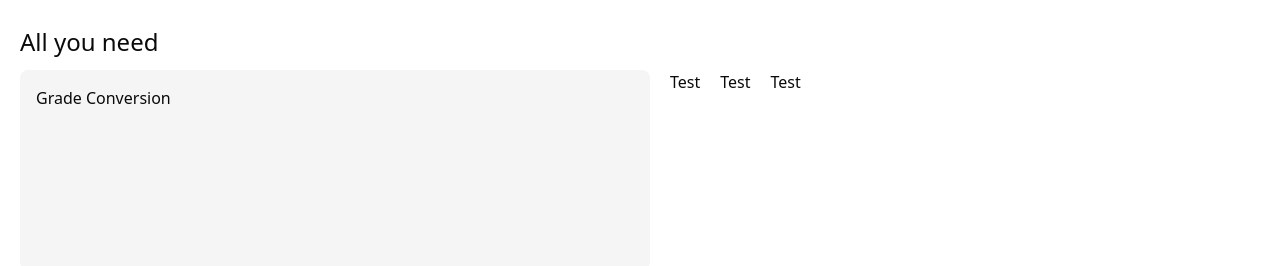
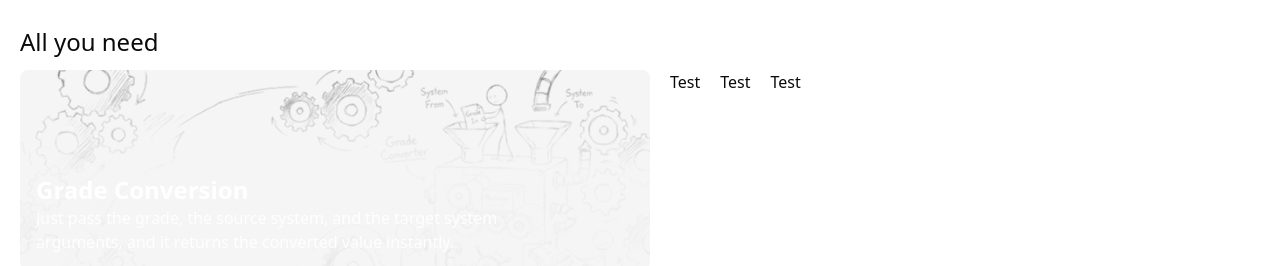
Before and after one commit to MarcBlattmann/EduSync-Acadion, a Next.js app in the folder page/: page / in a window 1280 px wide. Shown: the part 582-848 px from the top of the page. Built offline with nearby package versions, Linux system fonts and the light colour scheme.

Commit message:
Enhance grade conversion card UI with background image
Added ConvertBG.png and updated the grade conversion card to include a styled background image, overlay, and improved text layout for better visual appeal and clarity.

```diff
--- a/page/app/page.tsx
+++ b/page/app/page.tsx
@@ -36,8 +36,16 @@ const GermanGrade = convertGradeToGrade(swissSystem, germanSystem, SwissGrade);`
       <div className="ml-5 mt-30">
         <h1 className="text-2xl font-medium">All you need</h1>
         <div className="flex flex-wrap gap-5 mt-3">
-            <div className="p-4 w-1/2 h-50 bg-accent rounded-md">
-              Grade Conversion
+            <div className="p-4 w-1/2 flex justify-end flex-col h-50 bg-accent rounded-md relative overflow-hidden">
+              <div
+                className="absolute h-full inset-0 bg-cover bg-center bg-no-repeat"
+                style={{ backgroundImage: "url('/ConvertBG.png')" }}
+              />
+              <div className="absolute inset-0 bg-linear-to-t from-accent via-accent to-transparent opacity-90" />
+              <div className="flex flex-col relative z-10">
+                <span className="text-2xl font-semibold text-white">Grade Conversion</span>
+                <span className="text-white/90 max-w-130">Just pass the grade, the source system, and the target system arguments, and it returns the converted value instantly.</span>
+              </div>
             </div>
             <div className="h-15">
               Test
```
Also changed, not shown: page/public/ConvertBG.png (added).
